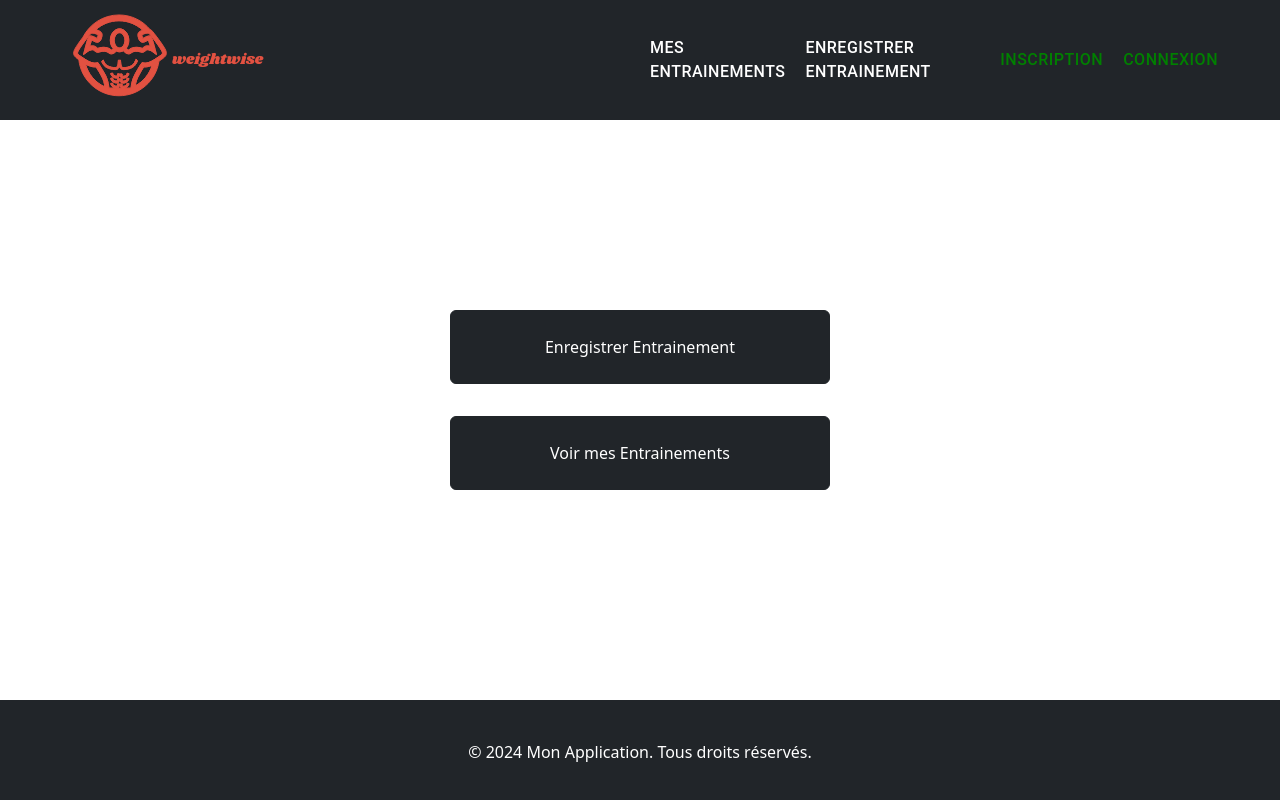
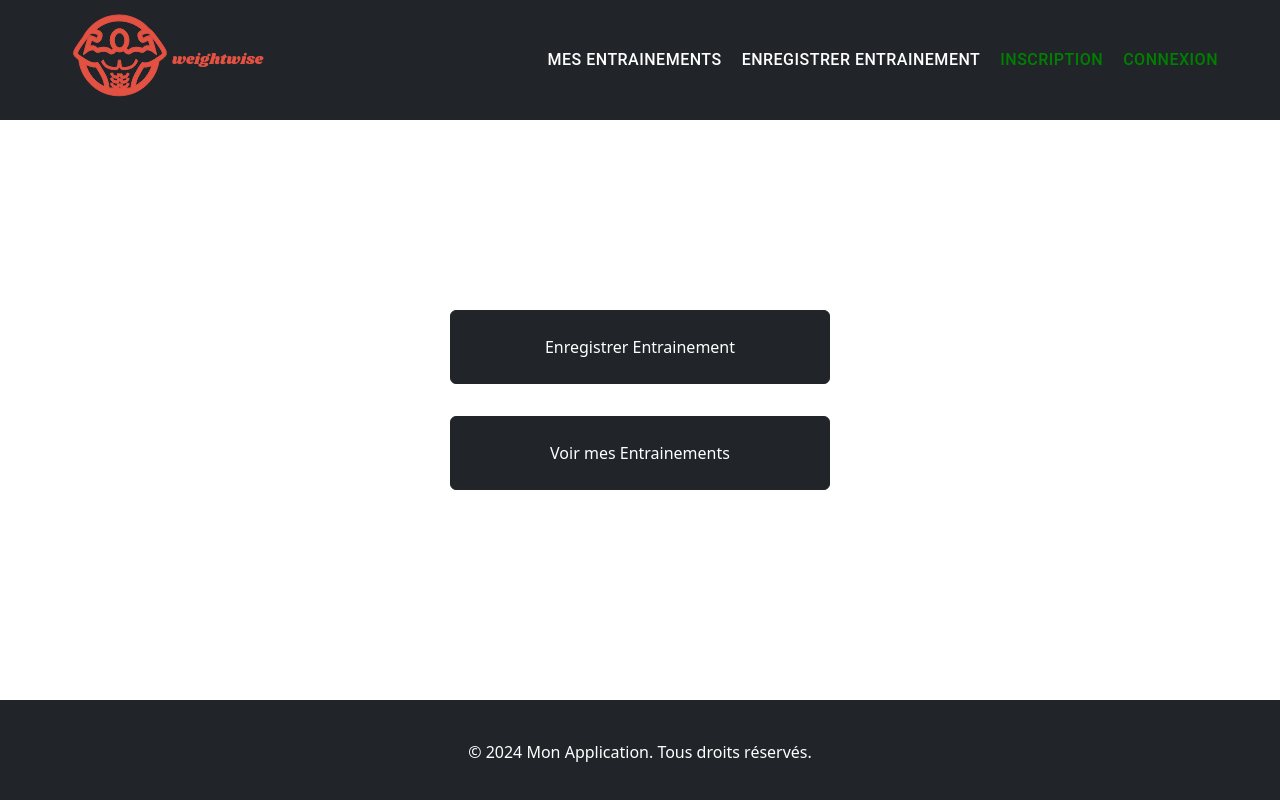
Before and after one commit to shassouna/weightwise_front, a Next.js app: page / in a window 1280 px wide. Built offline with nearby package versions, Linux system fonts and the light colour scheme.

Commit message:
add some ameliorations

```diff
--- a/components/Header.module.css
+++ b/components/Header.module.css
@@ -30,9 +30,8 @@
 }
 .navLogo {
   display: flex;
-  flex: 2;
-  justify-content: start;
-  height: 100%;
+  justify-content: center;
+  align-items: center;
 }
 
 .navList {
```
